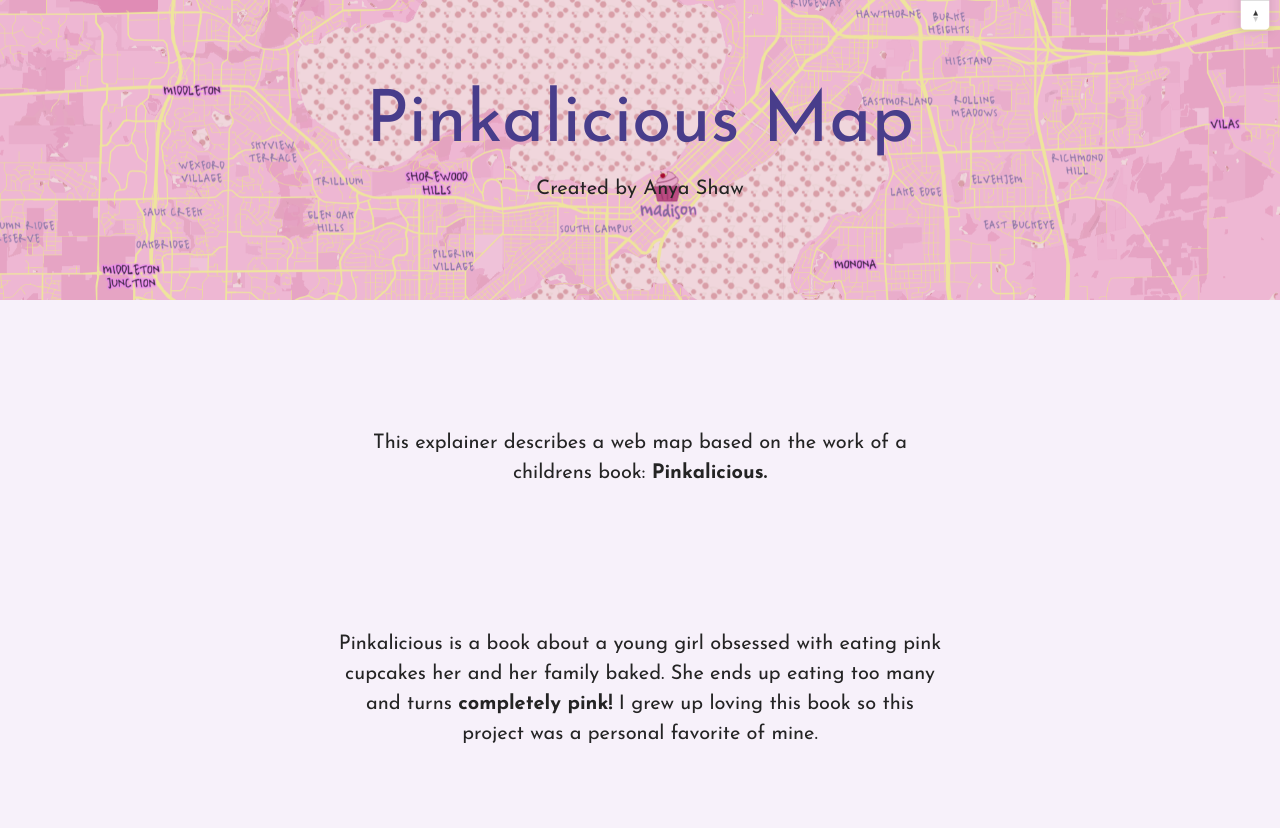
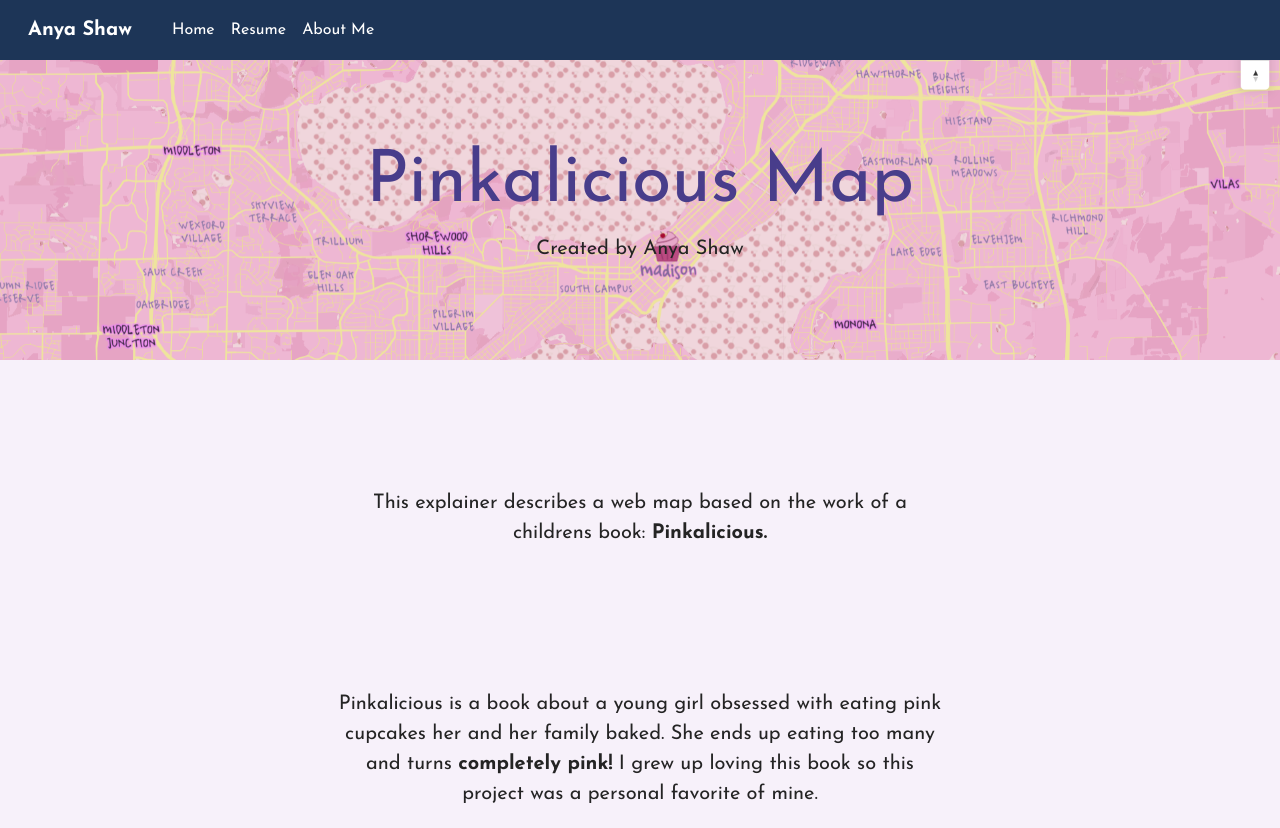
Before and after one commit to anyashaw/anya_shaw_portfolio, a plain HTML site: page pinkalicious.html in a window 1280 px wide. Shown: the top 828 px of the page. Drawn offline with Linux system fonts and the light colour scheme.

Commit message:
changed web font

```diff
--- a/css/style.css
+++ b/css/style.css
@@ -14,6 +14,7 @@
     background-color: #1D3557;
     border-radius: 0;
     padding: 0.5rem 1rem;
+    font-family: 'Josefin Sans', sans-serif;
 }
 
 /* Navbar title */
@@ -192,13 +193,9 @@
 }
 
 body {
-
-    font-family: 'Georgia', serif;
+    font-family: 'Josefin Sans', sans-serif;
     background-color: #f7f1fa;
     color: #242424;
-}
-body{
-    font-family: 'Josefin Sans', sans-serif;
 }
 
 iframe{
@@ -206,7 +203,7 @@
 }
 
 h3 {
-    font-family:'Trebuchet MS';
+    font-family: 'Josefin Sans', sans-serif;
 }
 .image {
     scale: .75;
--- a/pinkalicious.html
+++ b/pinkalicious.html
@@ -19,6 +19,35 @@
     </head>
 
     <body>
+        <!-- Create the navbar -->
+        <nav class="navbar navbar-expand-lg navbar-default">
+        <!-- Container inside the navbar header to span the page -->
+        <div class="container-fluid">
+            <!-- Creates the navbar header -->
+            <a class="navbar-brand" href="index.html">Anya Shaw</a>
+            <!-- This complex script is just for a hamburger button, which will appear on smaller screens -->
+            <button class="navbar-toggler" type="button" data-bs-toggle="collapse" data-bs-target="#navbarNav" aria-controls="navbarNav" aria-expanded="false" aria-label="Toggle navigation">
+                <svg width="1em" height="1em" viewBox="0 0 16 16" class="bi bi-list" xmlns="http://www.w3.org/2000/svg">
+                    <path fill-rule="evenodd" d="M2.5 11.5A.5.5 0 0 1 3 11h10a.5.5 0 0 1 0 1H3a.5.5 0 0 1-.5-.5zm0-4A.5.5 0 0 1 3 7h10a.5.5 0 0 1 0 1H3a.5.5 0 0 1-.5-.5zm0-4A.5.5 0 0 1 3 3h10a.5.5 0 0 1 0 1H3a.5.5 0 0 1-.5-.5z" /></svg>
+                <span class="menu"> Menu</span>
+            </button>
+            <!-- Links to include in navbar -->
+            <div class="collapse navbar-collapse" id="navbarNav">
+                <!-- Unordered list for links on navbar -->
+                <ul class="navbar-nav">
+                    <li class="nav-item">
+                        <a class="nav-link" aria-current="page" href="index.html">Home</a>
+                    </li>
+                    <li class="nav-item">
+                        <a class="nav-link" href="resume.html">Resume</a>
+                    </li>
+                    <li class="nav-item">
+                        <a class="nav-link" href="aboutme.html">About Me</a>
+                    </li>
+                </ul>
+            </div> <!-- end .navbar-collapse -->
+        </div> <!-- end .container-fluid -->
+        </nav> <!-- end navigation bar -->
         <!--title block, background image is title image-->
         <div class="row title-background">
             <!--title text-->
```
Also changed, not shown: NY_birds.html (+1 -0 lines), aboutme.html (+1 -0 lines), accessibility.html (+1 -0 lines), apostle_islands.html (+1 -0 lines), index.html (+1 -0 lines), jenasix.html (+1 -0 lines), olympics.html (+1 -0 lines), resume.html (+1 -0 lines), uw_campus.html (+1 -0 lines), vert_campus.html (+1 -0 lines).
